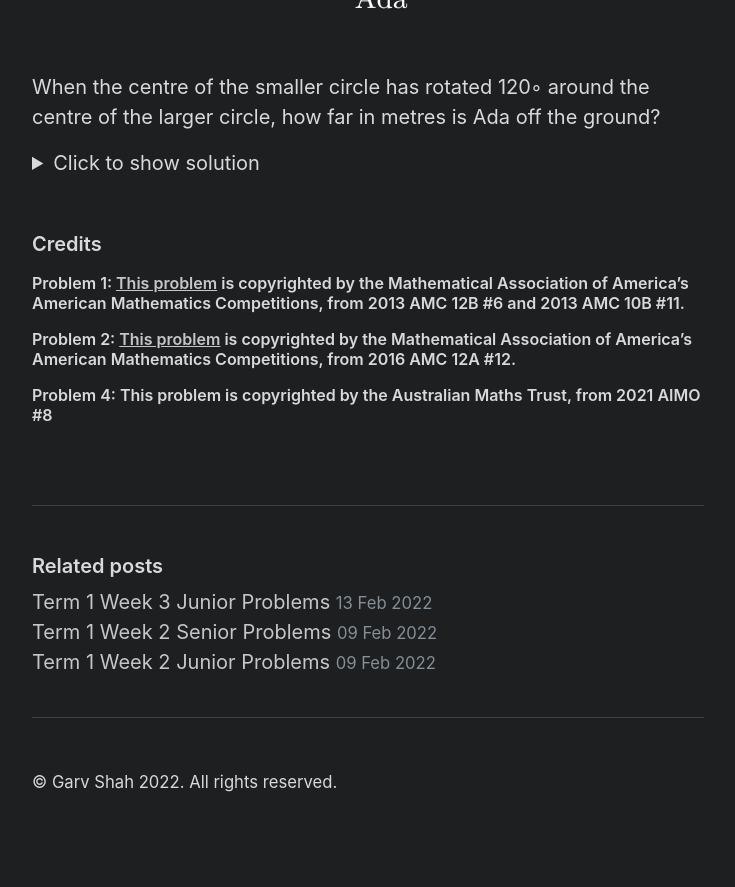
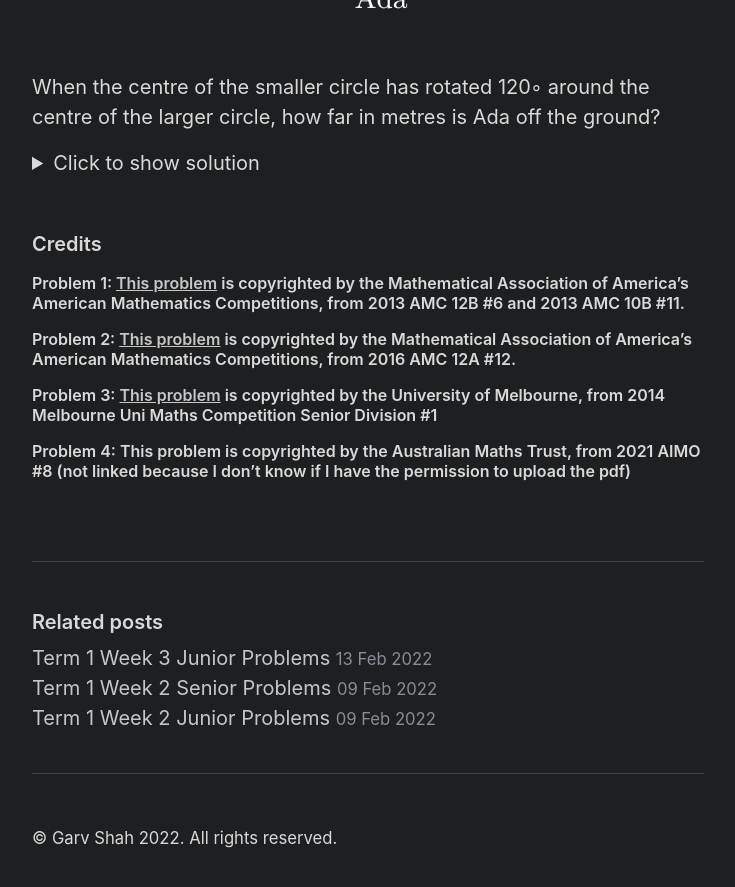
Before and after one commit to cgs-math/club, a Jekyll site: the page built from _posts/2022-02-13-2022Week3Senior.md, in a window 1280 px wide and 900 px high, scrolled down 2197 px. Shown: the top 887 px of the window, without its empty margins (272-1007 px from the left). Built offline with Jekyll 4.4.1, drawn with Linux system fonts in a browser that asks for light colours; nearby versions of some CDN libraries; before the commit the page ends 3041 px from its top, so only the background shows below that.

Commit message:
added another citation

```diff
--- a/_posts/2022-02-13-2022Week3Senior.md
+++ b/_posts/2022-02-13-2022Week3Senior.md
@@ -140,4 +140,5 @@ $$
 ### Credits
 ##### Problem 1: [This problem](https://artofproblemsolving.com/wiki/index.php/2013_AMC_12B_Problems/Problem_6) is copyrighted by the Mathematical Association of America's American Mathematics Competitions, from 2013 AMC 12B #6 and 2013 AMC 10B #11.
 ##### Problem 2: [This problem](https://artofproblemsolving.com/wiki/index.php/2016_AMC_12A_Problems/Problem_12) is copyrighted by the Mathematical Association of America's American Mathematics Competitions, from 2016 AMC 12A #12.
-##### Problem 4: This problem is copyrighted by the Australian Maths Trust, from 2021 AIMO #8
+##### Problem 3: [This problem](https://mathscomp.ms.unimelb.edu.au/documents/181/2014SP.pdf) is copyrighted by the University of Melbourne, from 2014 Melbourne Uni Maths Competition Senior Division #1
+##### Problem 4: This problem is copyrighted by the Australian Maths Trust, from 2021 AIMO #8 (not linked because I don't know if I have the permission to upload the pdf)
```
